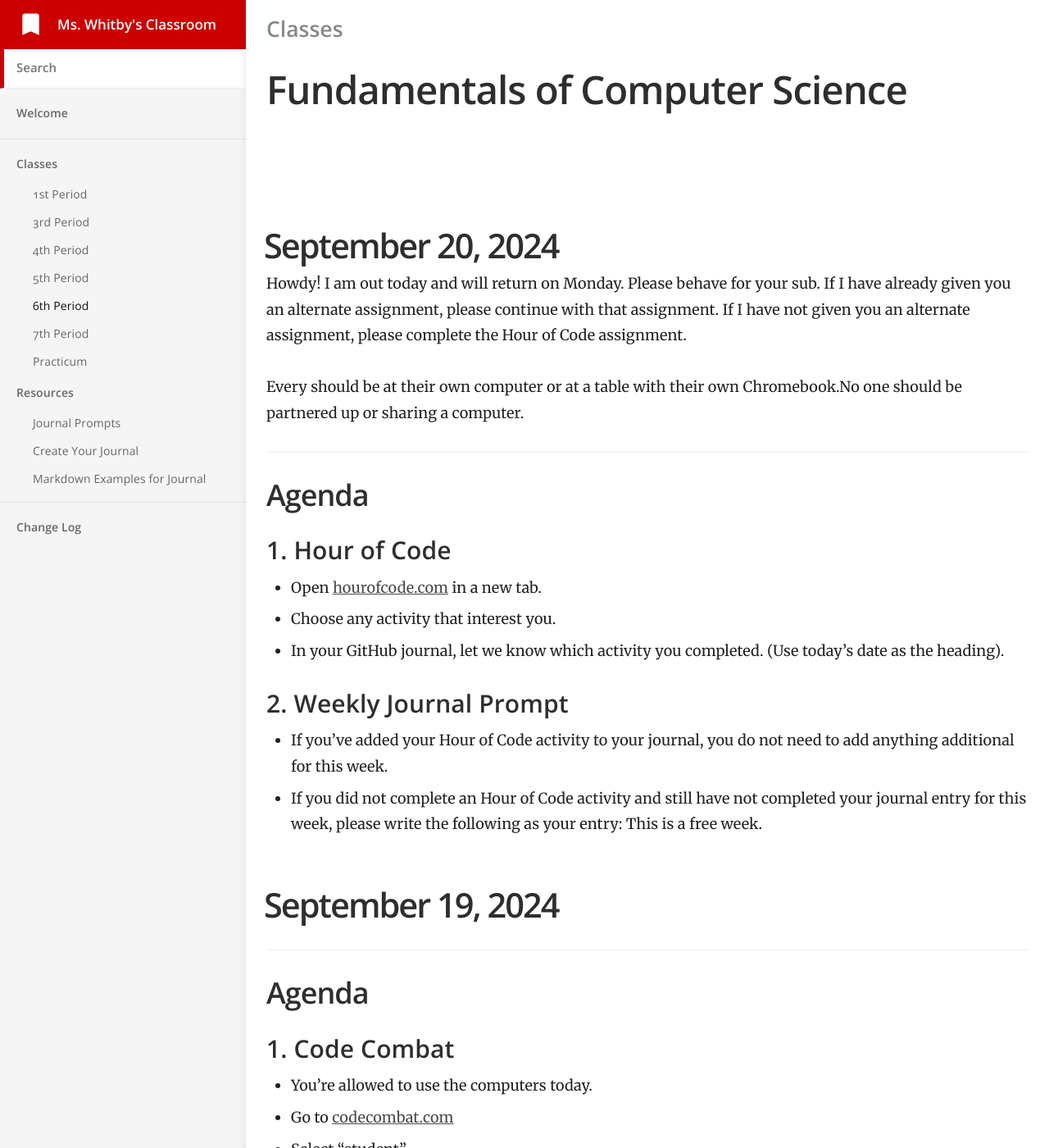
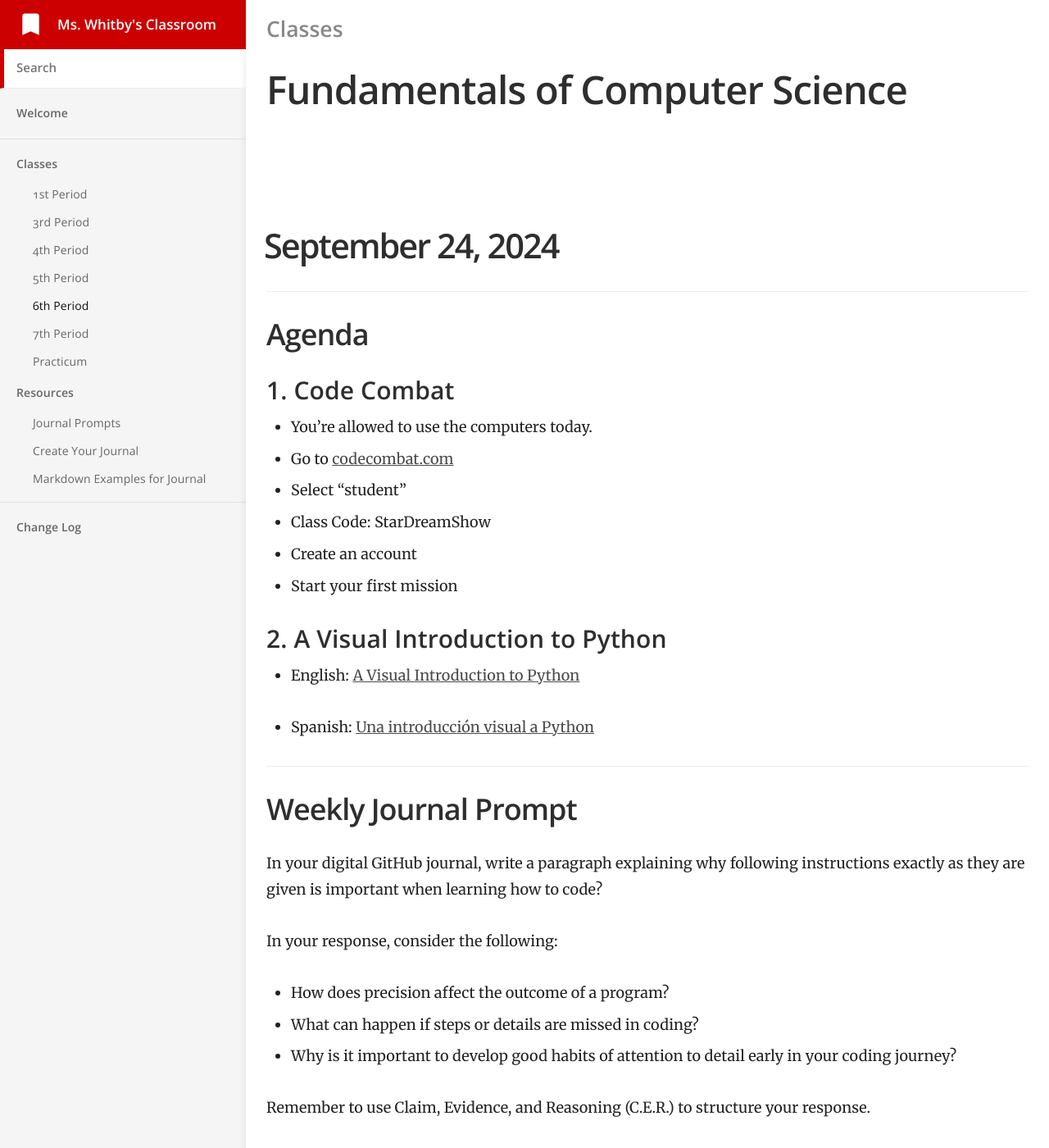
Before and after one commit to mswhitby/classroom, a Jekyll site: the page built from _docs/classes/6th.md, in a window 1280 px wide and 1400 px high. Shown: the whole window at 82% size. Built offline with Jekyll 4.4.1, drawn with Linux system fonts in a browser that asks for light colours.

Commit message:
Updated lessons

```diff
--- a/_docs/classes/6th.md
+++ b/_docs/classes/6th.md
@@ -4,6 +4,37 @@ subtitle: Fundamentals of Computer Science
 category: Classes
 order: 5
 ---
+
+# September 24, 2024
+
+## Agenda
+
+### 1. Code Combat
+
+- You're allowed to use the computers today.
+- Go to [codecombat.com](https://codecombat.com)
+- Select "student"
+- Class Code: StarDreamShow
+- Create an account
+- Start your first mission
+
+### 2. A Visual Introduction to Python
+
+- English: [A Visual Introduction to Python](https://hourofpython.trinket.io/a-visual-introduction-to-python#/welcome/an-hour-of-code)
+
+- Spanish: [Una introducción visual a Python](https://hourofpython.com/una-introduccion-visual-a-python/index.html)
+
+## Weekly Journal Prompt
+
+In your digital GitHub journal, write a paragraph explaining why following instructions exactly as they are given is important when learning how to code?
+
+In your response, consider the following:
+
+- How does precision affect the outcome of a program?
+- What can happen if steps or details are missed in coding?
+- Why is it important to develop good habits of attention to detail early in your coding journey?
+
+Remember to use Claim, Evidence, and Reasoning (C.E.R.) to structure your response.
 
 # September 20, 2024
 
```
